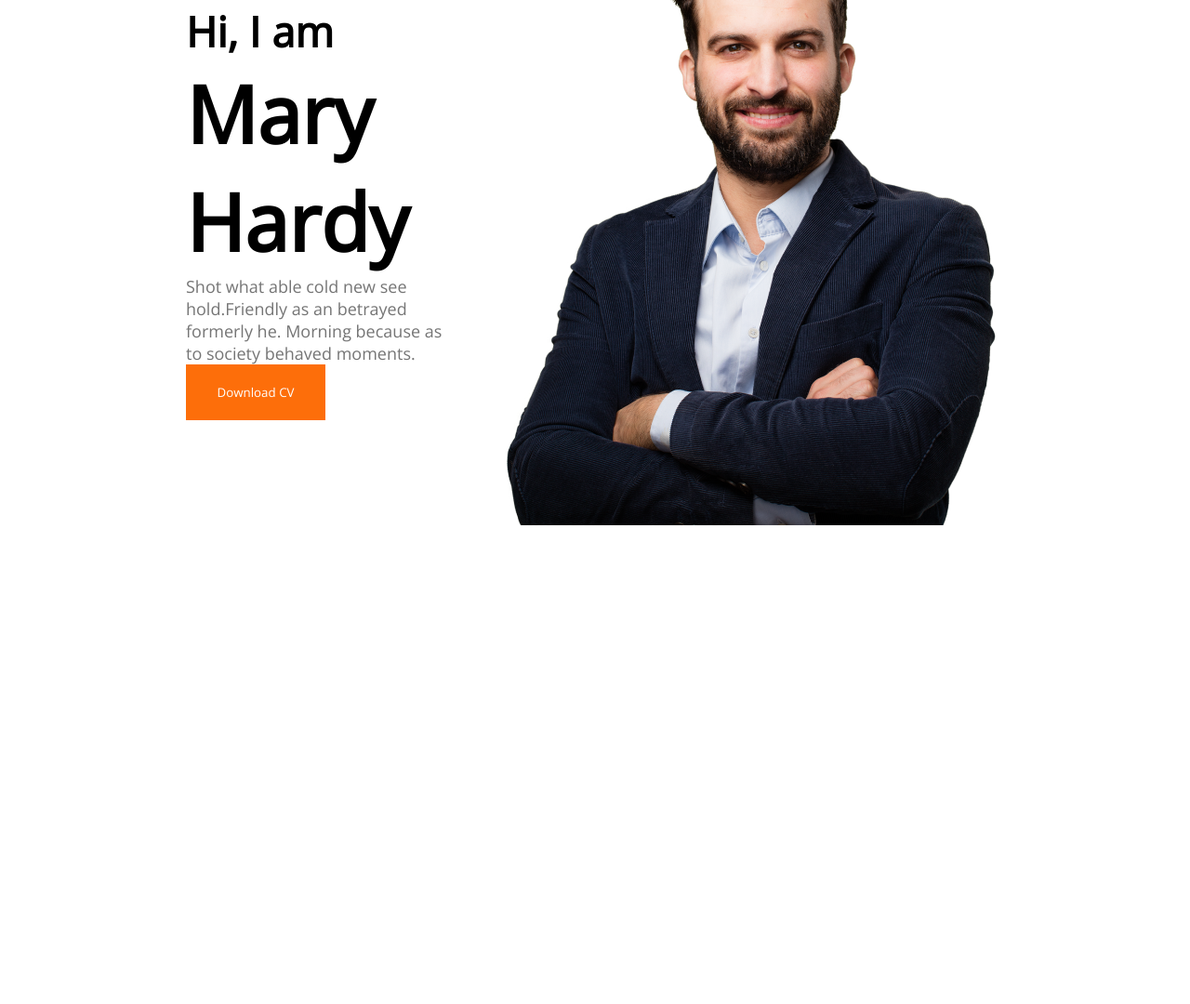
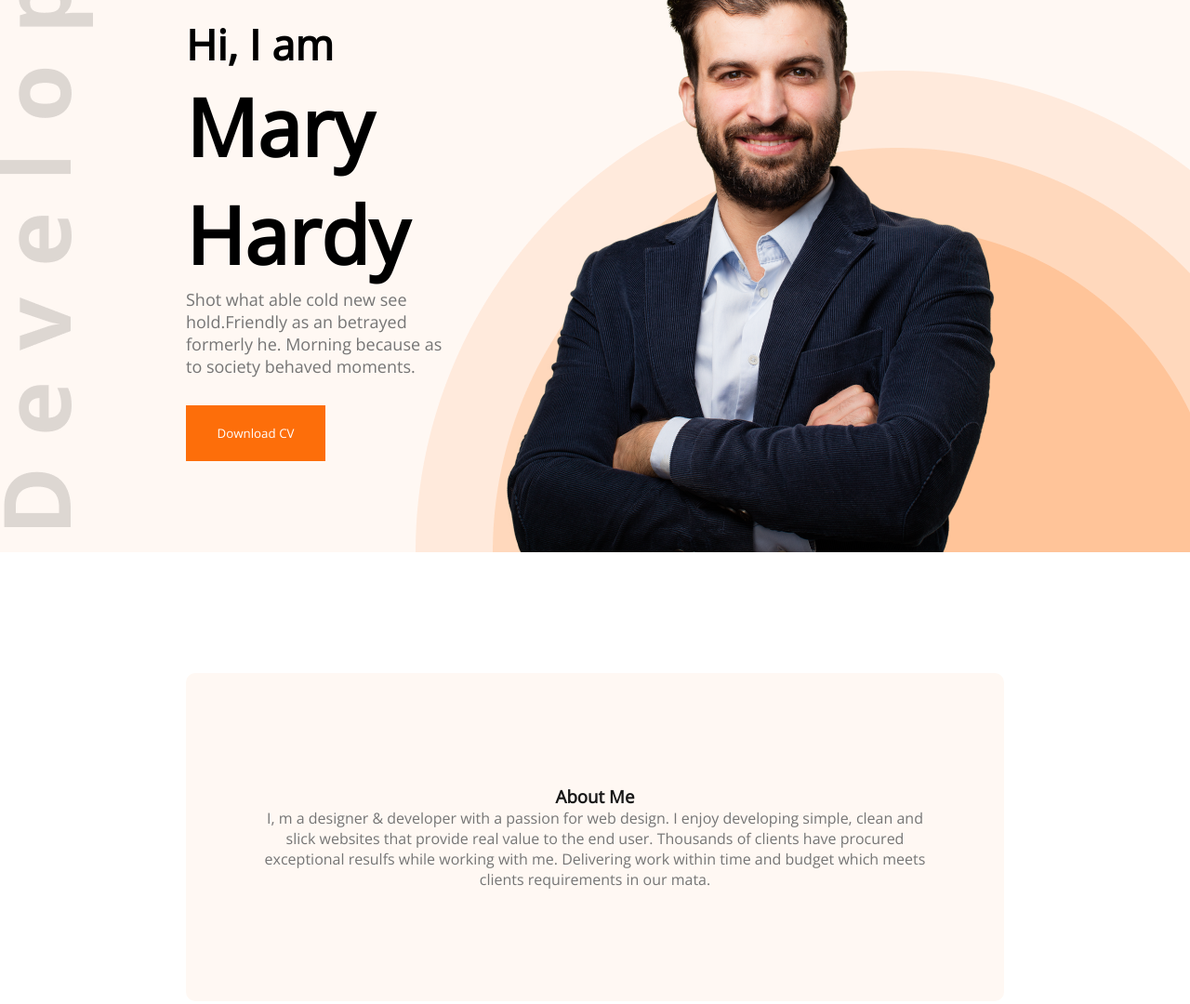
Before and after one commit to NAYEEM332/Portfolio-demo, a plain HTML site: page index.html in a window 1280 px wide. Shown: the part 272-1352 px from the top of the page at 93% size. Before the commit the page ends 837 px from the top, so only its background shows below. Drawn offline with nearby package versions, Linux system fonts and the light colour scheme.

Commit message:
update 2.0

```diff
--- a/index.html
+++ b/index.html
@@ -9,7 +9,7 @@
     <link rel="preconnect" href="https://fonts.googleapis.com"><link rel="preconnect" href="https://fonts.gstatic.com" crossorigin><link href="https://fonts.googleapis.com/css2?family=Open+Sans&display=swap" rel="stylesheet">
 </head>
 <body>
-    <header>
+    <header class="header">
         <nav>
             <h2 class="nav-title">Ma<span class="text-primary">r</span>y</h2>
             <ul>
@@ -27,10 +27,12 @@
             </div>
             <img src="images/hardy.png" alt="">
         </div>
-
     </header>
     <main>
-
+        <section class="about">
+            <h3 class="section-title">About Me</h3>
+            <p class="section-text">I, m a designer & developer with a passion for web design. I enjoy developing simple, clean and slick websites that provide real value to the end user. Thousands of clients have procured exceptional resulfs while working with me. Delivering work within time and budget which meets clients requirements in our mata.</p>
+        </section>
     </main>
     <footer>
 
--- a/styles/styles.css
+++ b/styles/styles.css
@@ -9,6 +9,14 @@
     background-color: #FD6E0A;
     padding: 15px 30px;
     border: none;
+    margin-top: 30px;
+}
+/* header style */
+.header{
+    background: #FFF8F3;
+    background-image: url(../images/header_bg.png),url(../images/developer.png);
+    background-position: bottom right, left center;
+    background-repeat: no-repeat;
 }
 /* navigation and styles */
 nav{
@@ -49,3 +57,23 @@ nav li{
     font-size: 18px;
     color: #757575;
 }
+main{
+    max-width: 1140px;
+    margin: 0 auto;
+
+}
+/* section styles */
+.about{
+    margin: 130px;
+    background-color:#FFF8F3;
+    padding: 120px 80px;
+    border-radius: 10px;
+}
+.section-title{
+    text-align: center;
+    color: #181818;
+}
+.section-text{
+    text-align: center;
+    color: #757575;
+}
```
